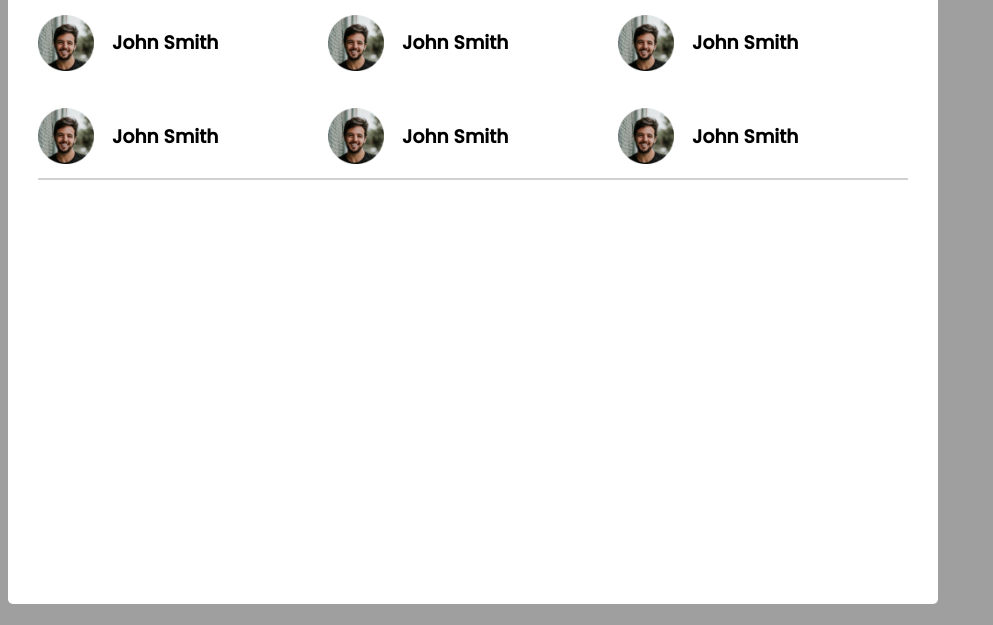
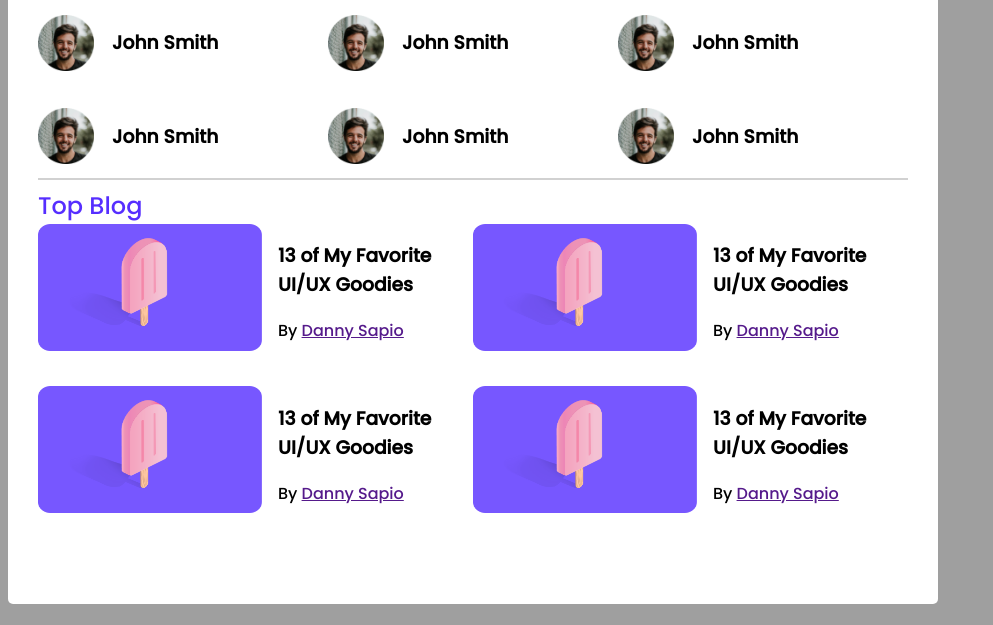
Before and after one commit to tanvirahmed055/leader-board-css3-v2, a plain HTML site: page index.html in a window 1280 px wide. Shown: the part 143-768 px from the top of the page, without its empty margins (0-993 px from the left). Drawn offline with Linux system fonts and the light colour scheme.

Commit message:
blog section added

```diff
--- a/index.html
+++ b/index.html
@@ -52,6 +52,63 @@
                 </div>
             </div>
             <hr>
+            <div class="top-blogs">
+                <div class="section-title">Top Blog</div>
+            </div>
+            <div class="blogs">
+                <article class="blog">
+                    <div class="blog-banner">
+                        <img src="images/blogs/blog-1.png" alt="">
+                    </div>
+                    <div class="blog-info">
+                        <h3>13 of My Favorite
+                            UI/UX Goodies</h3>
+                        <p>By <a href="">Danny Sapio</a></p>
+                    </div>
+                </article>
+                <article class="blog">
+                    <div class="blog-banner">
+                        <img src="images/blogs/blog-1.png" alt="">
+                    </div>
+                    <div class="blog-info">
+                        <h3>13 of My Favorite
+                            UI/UX Goodies</h3>
+                        <p>By <a href="">Danny Sapio</a></p>
+                    </div>
+                </article>
+                <article class="blog">
+                    <div class="blog-banner">
+                        <img src="images/blogs/blog-1.png" alt="">
+                    </div>
+                    <div class="blog-info">
+                        <h3>13 of My Favorite
+                            UI/UX Goodies</h3>
+                        <p>By <a href="">Danny Sapio</a></p>
+                    </div>
+                </article>
+                <article class="blog">
+                    <div class="blog-banner">
+                        <img src="images/blogs/blog-1.png" alt="">
+                    </div>
+                    <div class="blog-info">
+                        <h3>13 of My Favorite
+                            UI/UX Goodies</h3>
+                        <p>By <a href="">Danny Sapio</a></p>
+                    </div>
+                </article>
+            </div>
+        </section>
+        <section>
+            <div class="latest-courses">
+                <h3 class="section-title">Latest Courses</h3>
+                <div class="courses">
+                    <div class="course">
+                        <div class="course-banner">
+                            <img src="images/courses/course-1.png" alt="">
+                        </div>
+                    </div>
+                </div>
+            </div>
         </section>
     </main>
 </body>
--- a/styles/styles.css
+++ b/styles/styles.css
@@ -9,7 +9,9 @@ body{
 
 menu{
     display: flex;
-    align-items: column;
+    flex-direction: column;
+    align-items: center;
+
 }
 .container{
     background: #FFFFFF;
@@ -45,3 +47,24 @@ hr{
     Height: 56px;
     margin-right: 18px;
 }
+
+/* Top Blogs style */
+.blogs{
+    display: grid;
+    grid-template-columns: repeat(2, 1fr);
+    grid-row-gap: 26px;
+}
+
+.blog{
+    display: flex;
+    align-items: center;
+}
+
+.blog-banner{
+    margin-right: 16px;
+}
+
+.blog .blog-banner img{
+    width: 224px;
+    height: 127px;
+}
```
